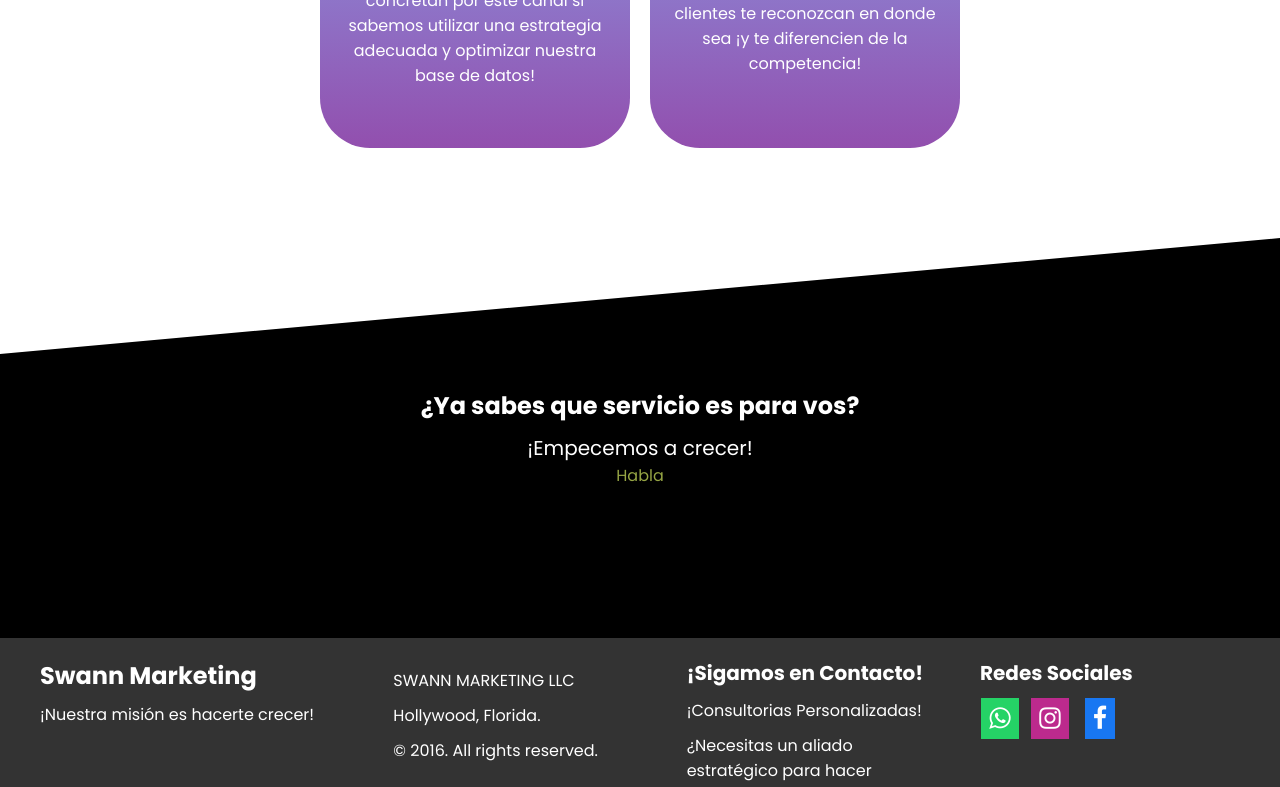
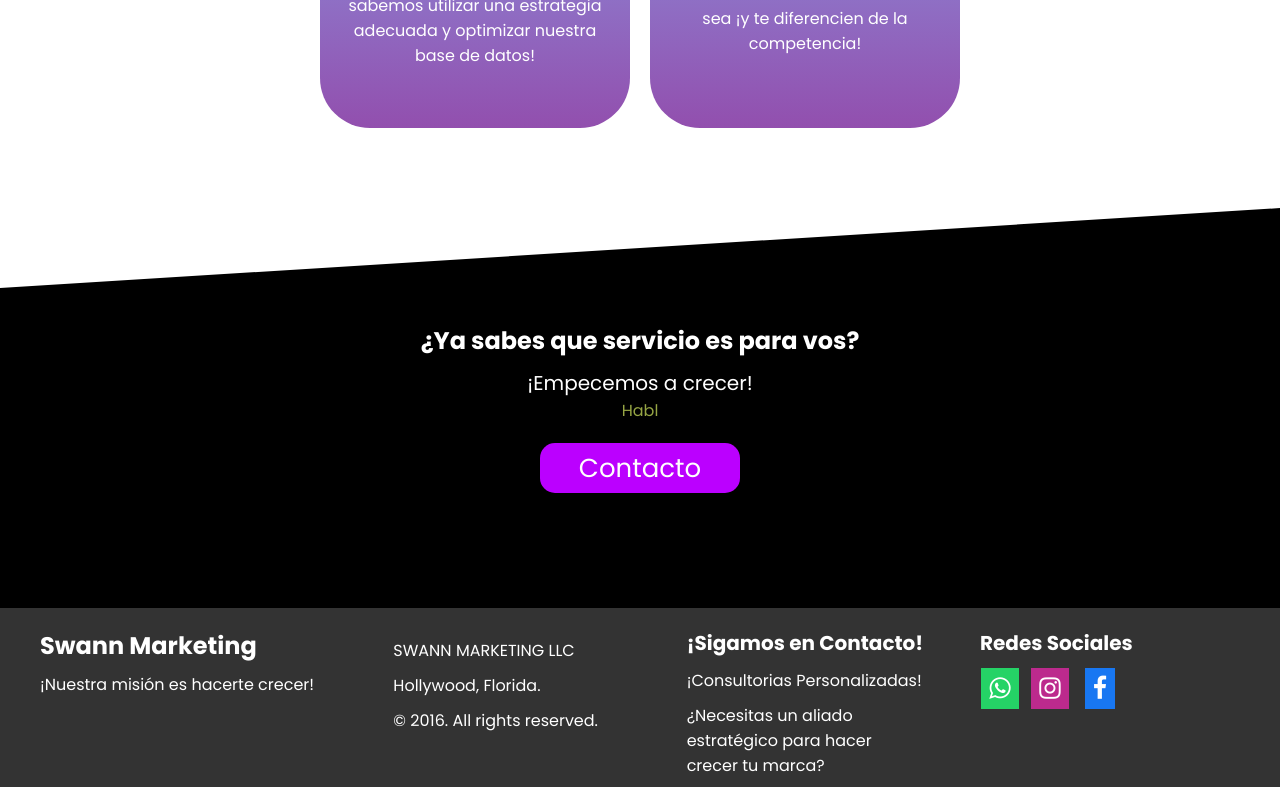
Before and after one commit to Nahuel3/webSiteCM, a React (Create React App) app: page /servicios in a window 1280 px wide. Shown: the part 2000-2787 px from the top of the page. Built offline with nearby package versions, Linux system fonts and the light colour scheme.

Commit message:
parteContactoServices

```diff
--- a/src/Service.scss
+++ b/src/Service.scss
@@ -37,13 +37,13 @@
     display: flex;
     justify-content: center;
     flex-wrap: wrap;
-    margin-bottom: 20px;
     height: 100%;
 
     .service {
       width: 25%;
       min-width: 250px;
       margin: 10px;
+      margin-bottom: 20px;
       padding: 20px;
       background: linear-gradient(to bottom, #86c3ff, #924fae);
       border-radius: 5px;
@@ -113,7 +113,7 @@
   }
 
   .chooseUsParteAbajo{
-    clip-path: polygon(0 29%, 100% 0, 100% 100%, 0% 100%);
+    clip-path: polygon(0 20%, 100% 0, 100% 100%, 0% 100%);
     background-color: black;
     height: 400px;
     text-align: center;
@@ -137,4 +137,22 @@
   span{
     color: rgba(232, 255, 105, 0.648);
   }
+
+  // Estilos para el botón
+  button {
+    background-color: #bb00ff; // Color de fondo azul
+    color: #fff; // Texto en blanco
+    font-size: 26px;
+    border: none;
+    cursor: pointer;
+    margin-top: 20px; // Añade margen superior
+    height: 50px;
+    width: 200px;
+    border-radius: 15px; // Agrega bordes redondeados al botón
+  }
+
+  // Estilos para el botón al pasar el mouse
+  button:hover {
+    background-color: #b30000; // Color de fondo azul más oscuro al pasar el mouse
+  }
 }
--- a/src/sections.scss
+++ b/src/sections.scss
@@ -41,7 +41,6 @@
       color: #fff; // Texto en blanco
       font-size: 26px;
       border: none;
-      padding: 10px 20px;
       cursor: pointer;
       margin-top: 10px; // Añade margen superior
       height: 50px;
--- a/src/servicespage.jsx
+++ b/src/servicespage.jsx
@@ -1,4 +1,4 @@
-import React, {useEffect, useState } from 'react';
+import React, { useEffect, useState } from 'react';
 import './Service.scss'; // Importa el archivo SASS
 
 const ServicesPage = () => {
@@ -119,6 +119,9 @@ const [animatedTextFormulario, setAnimatedTextFormulario] = useState('');
                     ¡Empecemos a crecer!
                 </p>
                 <span className="animated-text">{animatedTextFormulario}</span>
+                <a href="https://wa.me/5491135206645?text=¡Hola! Quisiera hacerte una pregunta." target="_blank" rel="noreferrer">
+                    <button>Contacto</button>
+                </a>
             </div>
 
 
```
Lines whose indentation alone changed are shown as unchanged.
